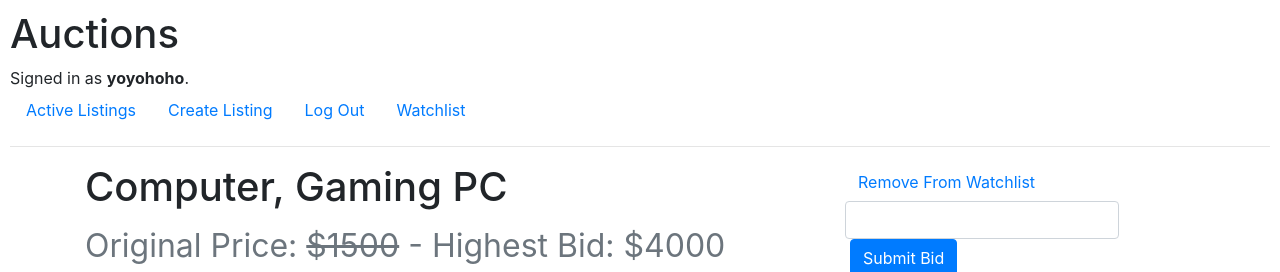
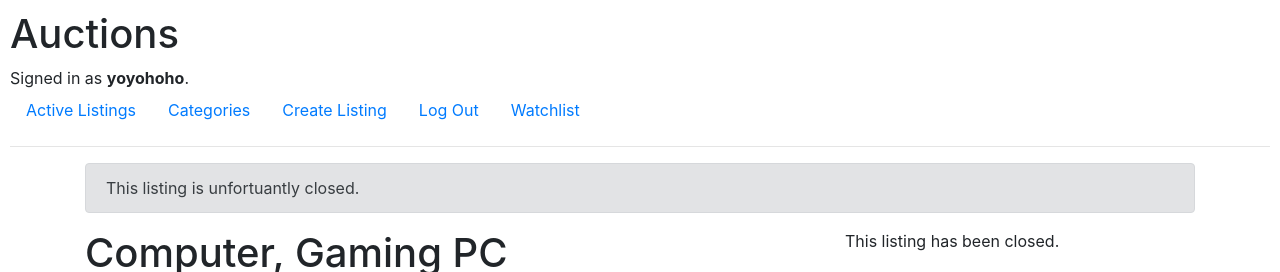
Before and after one commit to yoyohohoxd/commerce, a Django app: page /1/ in a window 1280 px wide. Shown: the top 272 px of the page. Run offline with Django 3.2, Linux system fonts and the light colour scheme; a user stored in the database is signed in; data comes from the database, SQL or seed files in the repository; both versions use the stored data as it was after the commit; some libraries are stand-ins or nearby versions.

Commit message:
Add ability to close listing

```diff
--- a/auctions/models.py
+++ b/auctions/models.py
@@ -33,9 +33,10 @@ class Listing(models.Model):
     url_picture = models.CharField(max_length=500)
     category = models.CharField(max_length=100, choices=CATEGORIES, default=NO_CATEGORY)
     user = models.ForeignKey(User, on_delete=models.CASCADE, related_name="listings")
+    active = models.BooleanField(default=True)
 
     def __str__(self):
-        return f"Title: {self.title} - Price: {self.price} - Description: {self.description} - Date: {self.date_of_post} - Category: {self.category} - Posted by: {self.user_id}"
+        return f"{self.title}"
 
 class Bid(models.Model):
     bid = models.IntegerField()
--- a/auctions/templates/auctions/layout.html
+++ b/auctions/templates/auctions/layout.html
@@ -19,6 +19,9 @@
         <ul class="nav">
             <li class="nav-item">
                 <a class="nav-link" href="{% url 'index' %}">Active Listings</a>
+            </li>
+            <li>
+                <a class="nav-link" href="{% url 'categories' %}">Categories</a>
             </li>
             <li>
                 <a class="nav-link" href="{% url 'create_listing' %}">Create Listing</a>
--- a/auctions/templates/auctions/listing.html
+++ b/auctions/templates/auctions/listing.html
@@ -2,6 +2,15 @@
 
 {% block body %}
     <div class="container">
+        {% if listing.active is False %}
+            {% if user_id == highest_bid.user_id %}
+                <div class="alert alert-success" role="alert">Congratulations! You have won the bid.</div>
+            {% elif listing.user_id == user_id %}
+                <div class="alert alert-warning" role="alert">You have closed this listing. The winner has been notified.</div>
+            {% elif user_id != highest_bid.user_id %}
+                <div class="alert alert-secondary" role="alert">This listing is unfortuantly closed.</div>
+            {% endif %}
+        {% endif %}
         <div class="row">
             <div class="col-8">
                 <h1>{{ listing.get_category_display }}, {{ listing.title }}</h1>
@@ -22,7 +31,7 @@
             </div>
 
             <div class="col-4">
-                {% if user.is_authenticated %}
+                {% if user.is_authenticated and listing.active is True %}
                     <form action="{% url 'listing' listing.id %}" method="post">
                     {% csrf_token %}
                     {% if is_watching == False %}
@@ -31,7 +40,7 @@
                         <button type="submit" value="Remove from Watchlist" class="btn btn-link" name="watchlist">Remove From Watchlist</button>
                     {% endif %}
                     </form>
-                    {% if offer_declined is not None %}
+                    {% if offer_declined is True %}
                         <div class="alert alert-danger" role="alert">
                             Offer must be higher than current highest offer!
                         </div>
@@ -46,8 +55,13 @@
                         </div>
                     </form>
                     {% if listing.user_id == user_id %}
-                        <form action="{% url 'index' %}" method="post"></form>
+                        <form action="{% url 'listing' listing.id %}" method="post">
+                            {% csrf_token %}
+                            <button class="btn btn-primary mb-2" type="submit" name="close_listing">Close Listing</button>
+                        </form>
                     {% endif %}
+                {% elif listing.active is False %}
+                    <div>This listing has been closed.</div>
                 {% else %}
                     <div class="mt-5">Please login to:</div>
                     <ul>
@@ -64,7 +78,6 @@
             <small class="text-muted">Comments</small>
         </h2>
         <div class="media">
-
             <div class="media-body">
                 {% for comment in comments %}
                     <h5 class="mt-2">User {{ comment.user }} said:</h5>
@@ -74,7 +87,7 @@
         </div>
     </div>
     <div class="container">
-        {% if user.is_authenticated %}
+        {% if user.is_authenticated and listing.active is True %}
             <div class="form-group">
                 <form action="{% url 'listing' listing.id %}" method="post">
                     {% csrf_token %}
@@ -84,8 +97,10 @@
                     </div>
                 </form>
             </div>
+        {% elif listing.active is False %}
+            <div>This listing has been closed.</div>
         {% else %}
-            <div>Please login to comment on this listing</div>
+            <div>Please login to comment on this listing.</div>
         {% endif %}
     </div>
 
--- a/auctions/urls.py
+++ b/auctions/urls.py
@@ -9,5 +9,6 @@ urlpatterns = [
     path("register/", views.register, name="register"),
     path("create_listing/", views.create_listing, name="create_listing"),
     path("<int:listing_id>/", views.listing, name="listing"),
-    path("watchlist/", views.watchlist, name="watchlist")
+    path("watchlist/", views.watchlist, name="watchlist"),
+    path("categories/", views.categories, name="categories")
 ]
--- a/auctions/views.py
+++ b/auctions/views.py
@@ -101,7 +101,6 @@ def listing(request, listing_id):
     # Get currently logged in user
     user = request.user
     user_id = user.id
-    #request.user.is_authenticated
 
     # Gets id of currently visited listing
     listing = Listing.objects.get(id=listing_id)
@@ -121,6 +120,9 @@ def listing(request, listing_id):
 
     # Check name of button from HTML to make sure right instructions are given
     if request.method == "POST":
+
+        # A better way to check if offer is declined?
+        offer_declined = False
 
         # Gets current user
         current_user = User.objects.get(id=user_id)
@@ -143,53 +145,47 @@ def listing(request, listing_id):
             if current_bid >= listing.price and current_bid > highest_bid.bid:
                 Bid.objects.create(bid=current_bid, user=current_user, listing=listing)
 
-                # Get new highest bid so that the website is updated by next return
+                # Update highest bid so that the website is updated by next return
                 highest_bid = Bid.objects.filter(listing=listing).order_by('bid').last()
             else:
                 offer_declined = True # Is there another way to check this?
                 # Would be cool to turn this into a popup
-                return render(request, "auctions/listing.html", {
-                    "user_id": int(user_id),
-                    "listing": listing,
-                    "is_watching": on_watchlist.exists(),
-                    "offer_declined": offer_declined,
-                    "highest_bid": highest_bid,
-                    "formset": formset,
-                    "comments": comments
-                })
 
         # If user submits a comment
         elif "submit_comment" in request.POST:
-
             formset = CommentsForm(request.POST)
-
             if formset.is_valid():
-
                 comment = formset.cleaned_data
                 comment = comment.get('comment')
                 Comment.objects.create(comment=comment, user=current_user, listing=listing)
 
-            return render(request, "auctions/listing.html", {
-                    "user_id": int(user_id),
-                    "listing": listing,
-                    "is_watching": on_watchlist.exists(),
-                    "highest_bid": highest_bid,
-                    "formset": formset,
-                    "comments": comments
-            })
+        # If user closes bid, highest bid wins
+        elif "close_listing" in request.POST:
+            instance = listing
+            instance.active = False
+            instance.save()
 
 
+        return render(request, "auctions/listing.html", {
+            "user_id": user_id,
+            "listing": listing,
+            "is_watching": on_watchlist.exists(),
+            "offer_declined": offer_declined,
+            "highest_bid": highest_bid,
+            "formset": formset,
+            "comments": comments
+        })
 
-
-    #print(f"RIGHT NOW {listing.users.all()} FOLLOW(S) ({listing.title}): ")
-    return render(request, "auctions/listing.html", {
-        "user_id": int(user_id),
-        "listing": listing,
-        "is_watching": on_watchlist.exists(),
-        "highest_bid": highest_bid,
-        "formset": formset,
-        "comments": comments
-    })
+    else:
+        #print(f"RIGHT NOW {listing.users.all()} FOLLOW(S) ({listing.title}): ")
+        return render(request, "auctions/listing.html", {
+            "user_id": user_id,
+            "listing": listing,
+            "is_watching": on_watchlist.exists(),
+            "highest_bid": highest_bid,
+            "formset": formset,
+            "comments": comments
+        })
 
 def watchlist(request):
 
@@ -204,3 +200,7 @@ def watchlist(request):
         "user": user,
         "watchlist": watchlist_for_user
     })
+
+def categories(request):
+
+    return render(request, "auctions/categories.html")
```
Also changed, not shown: auctions/templates/auctions/categories.html (added, +9 -0 lines), auctions/migrations/0009_listing_active.py (added), db.sqlite3, readme.md.
